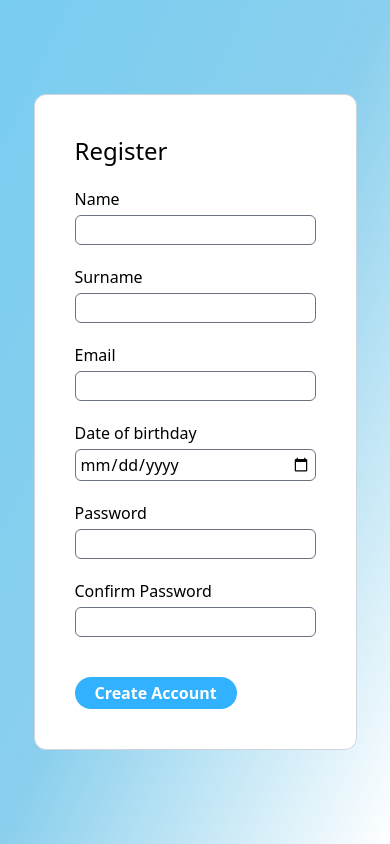
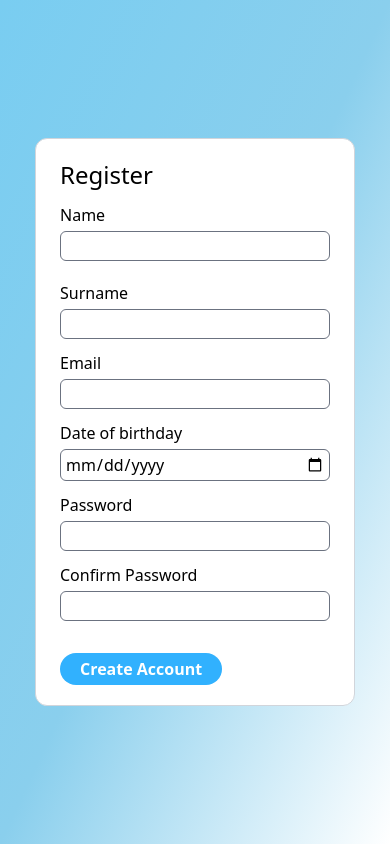
Before and after one commit to Sandra-Duarte/andorigna-front-end, a React (Create React App) app in the folder register/: page / in a window 390 px wide. Built offline with nearby package versions, Linux system fonts and the light colour scheme.

Commit message:
set space-y for mobile version and larger screens

```diff
--- a/register/src/components/Register.js
+++ b/register/src/components/Register.js
@@ -3,7 +3,7 @@ import React from "react";
 function Register() {
   return (
     <div className="w-full flex justify-center overflow-hidden">
-      <div className="bg-white rounded-xl p-10 space-y-5 border border-gray-300 min-w-[20rem]">
+      <div className="bg-white rounded-xl sm:px-10 sm:py-10 px-6 py-5 sm:space-y-5 space-y-3 border border-gray-300 min-w-[20rem]">
         <h2 className="text-2xl">Register</h2>
         <div className="sm:flex sm:flex-row flex-col gap-x-5">
           <div className="flex flex-col gap-1 sm:pb-0 pb-5">
```
